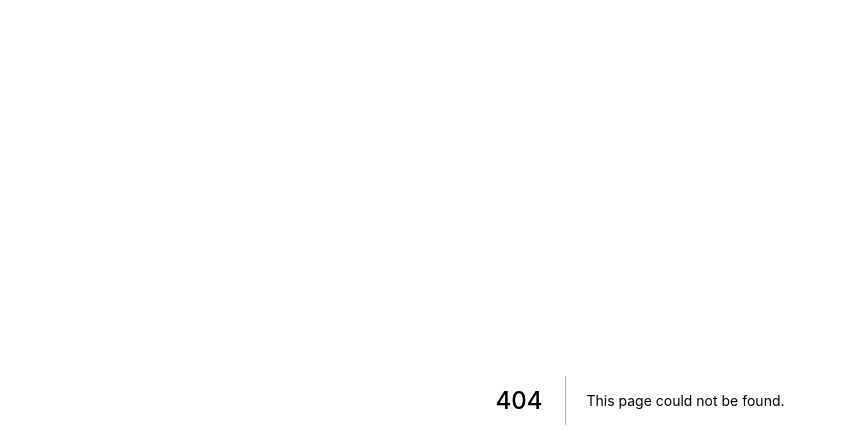
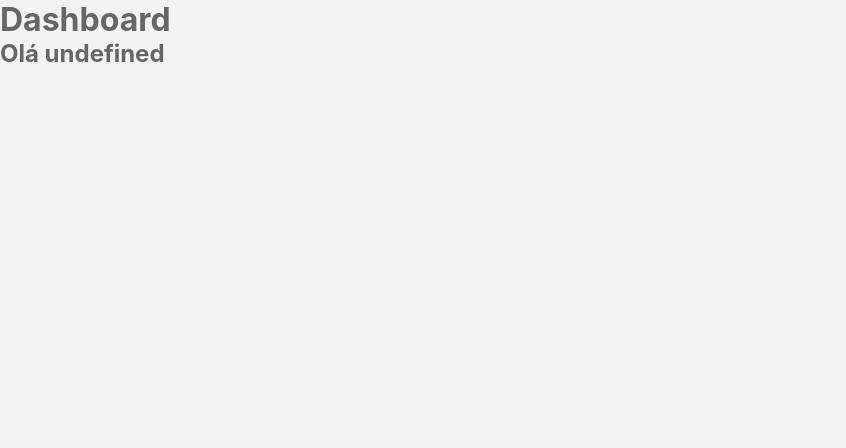
Before and after one commit to croschel/nextauthtest, a Next.js app: page /dashboard in a window 1280 px wide. Before the commit this address had no page. Shown: the top 448 px of the page, without its empty margins (0-846 px from the left). Built offline with nearby package versions, Linux system fonts and the light colour scheme.

Commit message:
auth context user

```diff
--- a/src/contexts/AuthContext.tsx
+++ b/src/contexts/AuthContext.tsx
@@ -1,5 +1,12 @@
-import { createContext, ReactNode, useContext } from "react";
+import { useRouter } from "next/dist/client/router";
+import { createContext, ReactNode, useContext, useState } from "react";
 import { api } from "../services/api";
+
+type User = {
+  email: string;
+  permissions: string[];
+  roles: string[];
+};
 
 type SignInCredentials = {
   email: string;
@@ -9,6 +16,7 @@
 type AuthContextData = {
   signIn(credentials: SignInCredentials): Promise<void>;
   isAuthenticated: boolean;
+  user: User;
 };
 
 type AuthProviderProps = {
@@ -18,20 +26,30 @@
 export const AuthContext = createContext({} as AuthContextData);
 
 export function AuthProvider({ children }: AuthProviderProps) {
-  const isAuthenticated = false;
+  const [user, setUser] = useState<User>();
+  const router = useRouter();
+
+  const isAuthenticated = !!user;
   async function signIn({ email, password }: SignInCredentials) {
     try {
       const response = await api.post("sessions", {
         email,
         password,
       });
-      console.log(response);
+      // console.log(response);
+      const { permissions, roles } = response.data;
+      setUser({
+        email,
+        permissions,
+        roles,
+      });
+      router.push("/dashboard");
     } catch (error) {
       console.log("Erro na API :: ", error);
     }
   }
   return (
-    <AuthContext.Provider value={{ isAuthenticated, signIn }}>
+    <AuthContext.Provider value={{ isAuthenticated, signIn, user }}>
       {children}
     </AuthContext.Provider>
   );
--- /dev/null
+++ b/src/pages/dashboard.tsx
@@ -0,0 +1,15 @@
+import React, { useContext } from "react";
+import { AuthContext } from "../contexts/AuthContext";
+
+const Dashboard: React.FC = () => {
+  const { user } = useContext(AuthContext);
+
+  return (
+    <div>
+      <h1>Dashboard</h1>
+      <h2>{`Olá ${user?.email}`}</h2>
+    </div>
+  );
+};
+
+export default Dashboard;
```
